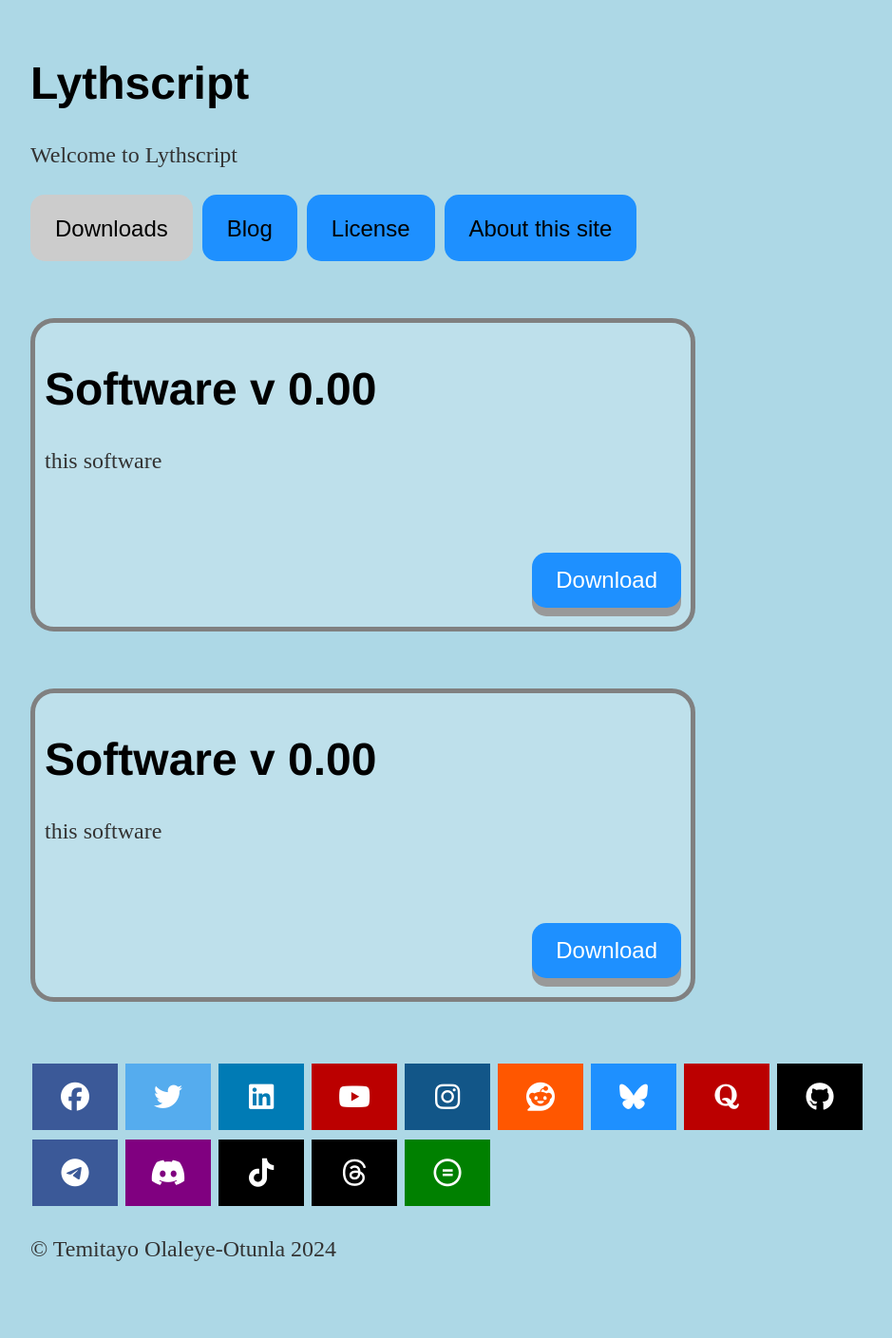
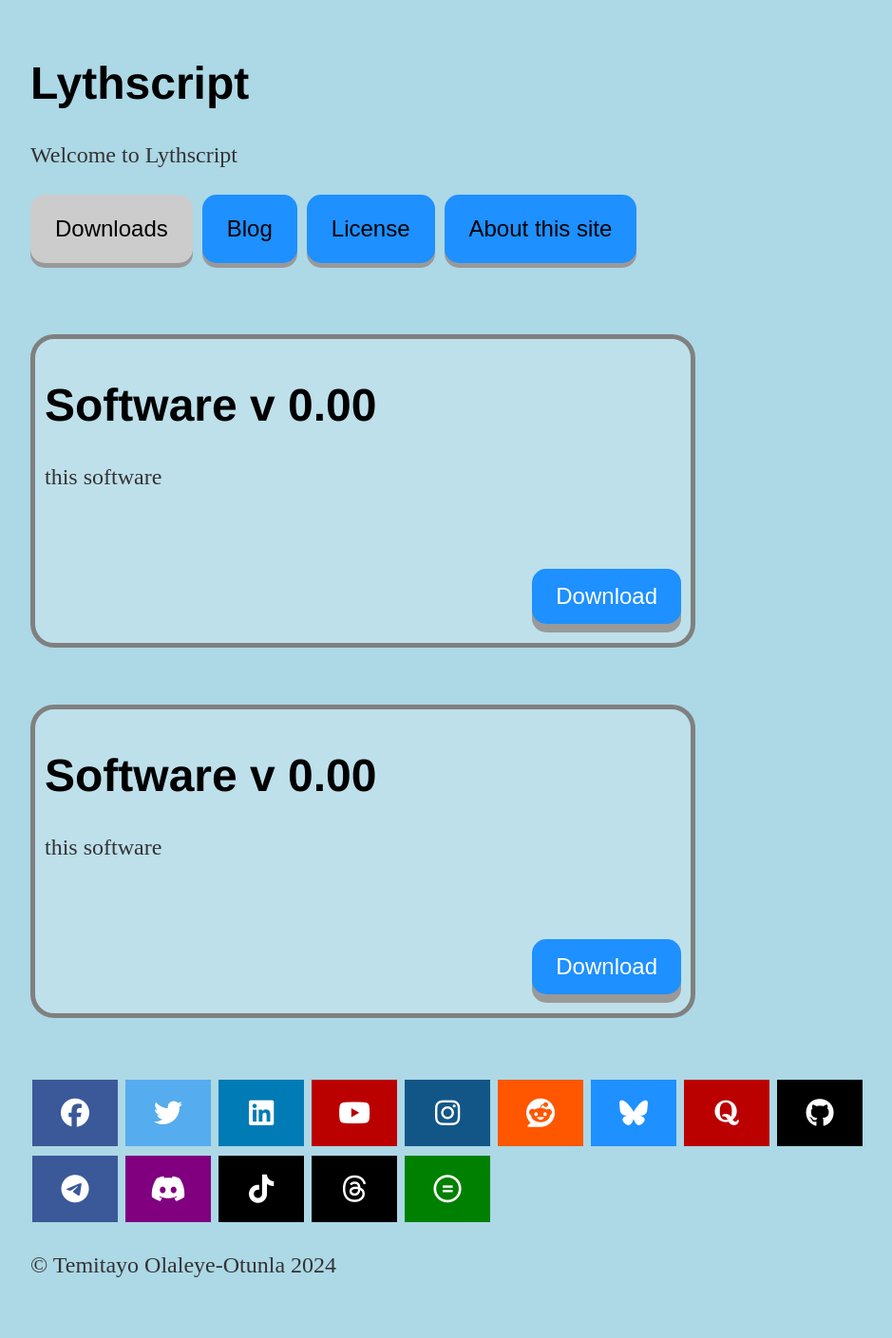
Before and after one commit to lythwind/lythwind.github.io, a Jekyll site: the page built from index.html, in a window 1280 px wide. Shown: the whole page at 95% size, without its empty margins (160-1099 px from the left). Built offline with Jekyll 4.4.1, drawn with Linux system fonts in a browser that asks for light colours; nearby versions of some CDN libraries.

Commit message:
Update main.css

```diff
--- a/css/main.css
+++ b/css/main.css
@@ -155,6 +155,7 @@ button:active {
   border: none;
   background-color: transparent;
   margin-bottom: 60px;
+  padding-bottom: 15px
 }
 .tab button {
   background-color: DodgerBlue;
@@ -167,7 +168,7 @@ button:active {
   margin-right:10px;
   font-size: 24px;
   border-radius: 15px;
-  padding-bottom: 20px
+  box-shadow: 0 5px #999;
 }
 
 .tab button:hover {
```
